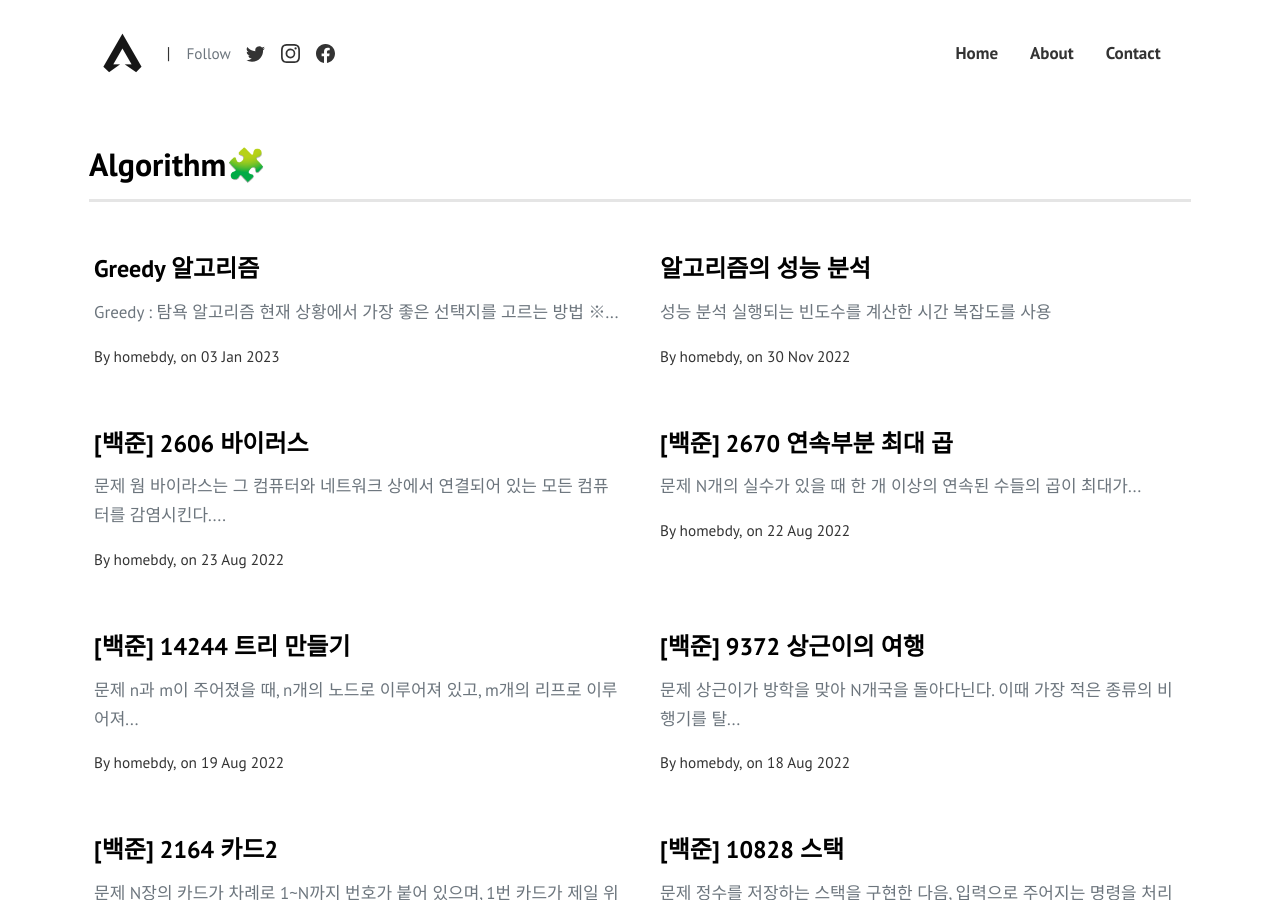
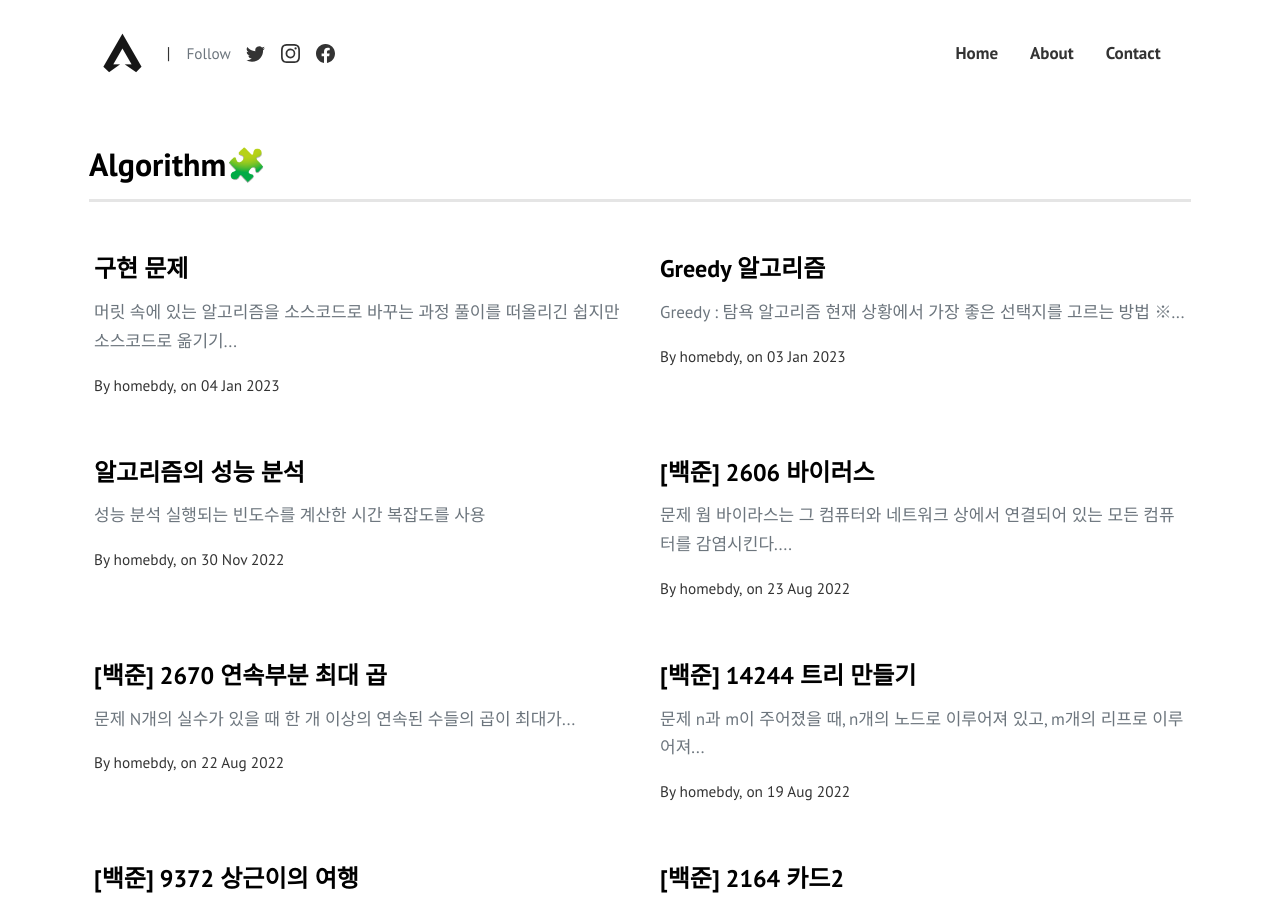
Before and after one commit to homebdy/homebdy.github.io, a Jekyll site: the page built from category/Algorithm.md, in a window 1280 px wide and 900 px high. Built offline with Jekyll 4.4.1, drawn with Linux system fonts in a browser that asks for light colours; some of the changed lines change nothing that is shown.

Commit message:
add posting

````diff
--- a/_posts/algorithm/2023-01-03-greedy.md
+++ b/_posts/algorithm/2023-01-03-greedy.md
@@ -2,7 +2,7 @@
 layout: post
 title:  "Greedy 알고리즘"
 author: yj
-tags: [  Algorithm ]
+tags: [  Algorithm, 이코테 ]
 category: [ Algorithm🧩 ]
 ---
 
--- /dev/null
+++ b/_posts/algorithm/2023-01-04-implementation.md
@@ -0,0 +1,88 @@
+---
+layout: post
+title:  "구현 문제"
+author: yj
+tags: [  Algorithm, 이코테 ]
+category: [ Algorithm🧩 ]
+---
+머릿 속에 있는 알고리즘을 소스코드로 바꾸는 과정
+- **풀이를 떠올리긴 쉽지만 소스코드로 옮기기 어려운 문제**
+    1. 알고리즘은 간단하지만 코드가 길어지는 문제
+    2. 파싱 문제 등 사소한 조건이 많은 문제
+- **구현의 유형**
+    1. 완전 탐색: 모든 경우의 수를 주저없이 다 계산하는 방식
+    2. 시뮬레이션: 문제에서 제시한 알고리즘을 한 단계씩 차례대로 직접 수행해야 하는 문제 유형
+
+### 구현 시 메모리 제약 사항
+
+**C/C++에서 변수의 표현 범위**
+- int자료형은 4바이트로 표현 범위는 -2,147,483,648~2,147,438,647
+- int의 표현 범위보다 더 큰수는 크기가 8바이트인 `long long` 자료형으로 이용 (9,223,372,036,854,775,807까지 표현)
+- long long보다 더 큰 수는 `BigInteger` 이용
+
+**파이썬에서 리스트 크기**
+- 코딩 테스트의 메모리 제한 주의
+- 1000개당 4KB정도의 메모리 사용량
+- 크기가 1000만 이상인 리스트는 문제를 풀 수 없게 되는 경우가 있다.
+
+**구현 문제 접근법**
+- 사소한 입력 조건 드을 문제에서 명시해주며 문제의 길이가 긴 경우가 많다.
+- 고차원적 사고력을 요구하는 문제는 나우지 않는다.
+- C/C++이나 자바로 풀면 어렵게 느껴질 수 있다.
+
+### 에시 문제
+
+#### 1. 상하좌우 문제
+여행가 A가 N\*N 크기의 정사각형 공간 위에 서있다. 이 공간은 1\*1 크기의 정사각형으로 나누어져있다.
+여행가는 상하좌우 방향으로 이동할 수 있으며 시작 좌표는 가장 왼쪽 위 좌표인 (1, 1)이다.
+여행가에겐 L. R, U, D가 적힌 계획서가 주어지고 계획서대로 움직인다.
+지도를 정사각형 공간을 벗어나는 명령은 무시한다.
+여행가 A가 최종적으로 도착할 지점의 좌표를 출력하는 프로그램을 작성하시오.
+
+- 입력: 공간의 크기를 나타내는 N, 계획서의 내용
+- 출력: 도착 좌표
+
+
+    ```python
+    n = int(input())
+    plans = input().split()
+    x, y = 1, 1
+
+    dx = [0, 0, -1, 1]
+    dy = [-1, 1, 0, 0]
+    move_type = ['L', 'R', 'U', 'D']
+
+    for plan in plans:
+        for i in range(len(move_type)):
+            if plan == move_type[i]:
+                nx = x + dx[i]
+                ny = y + dy[i]
+        if nx <1 or ny < 1 or nx > n or ny > n:
+            continue
+        x, y = nx, ny
+
+    print(x, y)
+    ```
+
+#### 2. 시각
+
+정수 N이 입력되면 00시 00분 00초부터 N시 59분 59초까지의 모든 시각 중 3이 하나라도 포함되는 모든 경우의 수를 구하는 프로그램을 작성하시오.
+
+- 입력: 정수 N
+- 출력 모든 경우의 수(횟수)
+
+- 완전 탐색으로 푸는 것이 효율적<br/>
+    -- 탐색해야할 전체 데이터 개수가 100만개 이하일 경우 사용
+
+    ```python
+    h = int(input())
+
+    count = 0
+    for i in range(h+1):
+        for j in range(60):
+            for k in range(60):
+                if '3' in str(i)+str(j)+str(k):
+                    count += 1
+
+    print(count)
+    ```
````
